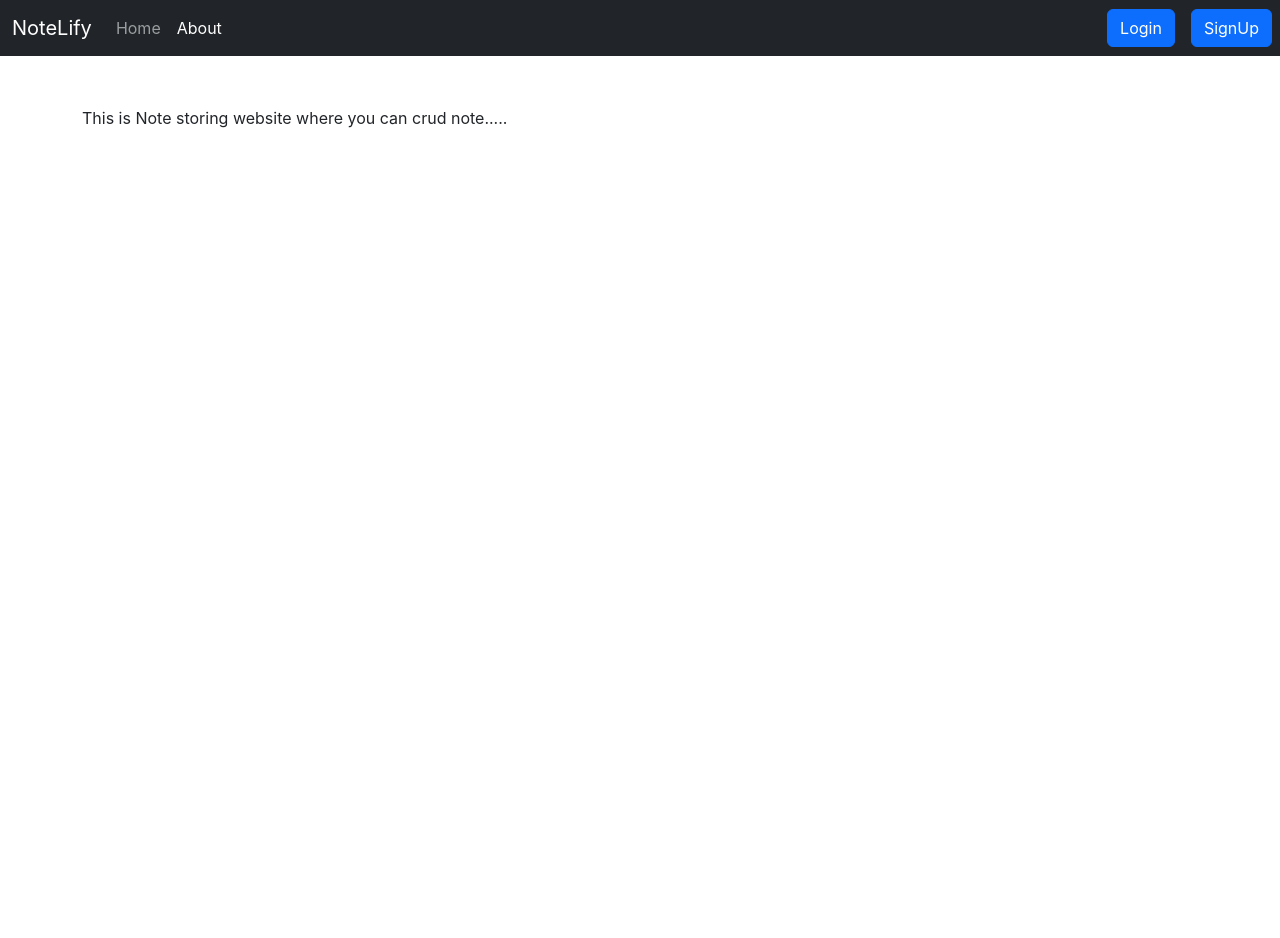
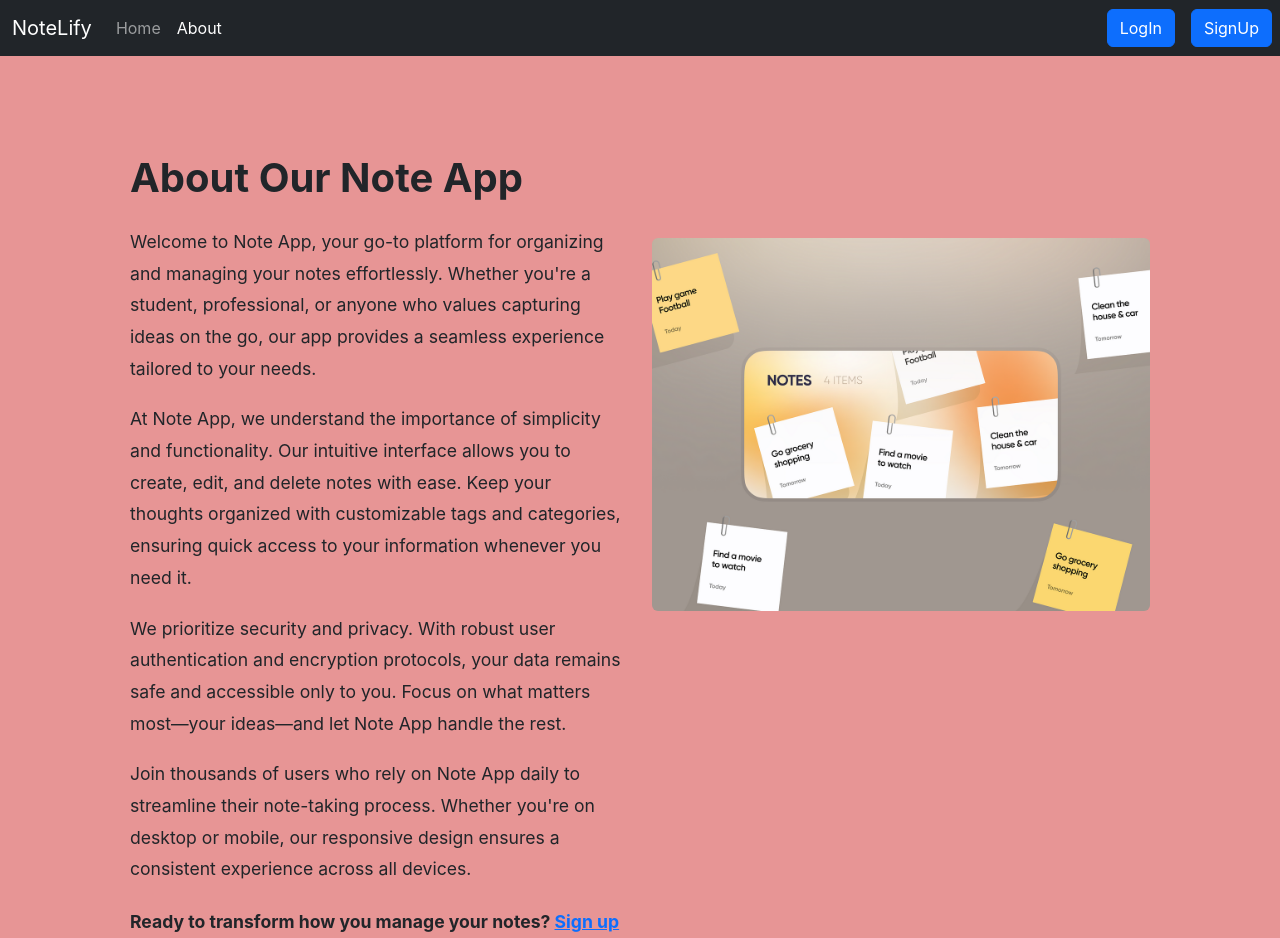
Before and after one commit to MohitGarg1234/NoteLify-ReactJs-app-, a React (Create React App) app: page /About in a window 1280 px wide. Shown: the top 938 px of the page. Before the commit the page ends 800 px from the top, so only its background shows below. Built offline with nearby package versions, Linux system fonts and the light colour scheme.

Commit message:
Some Changes

```diff
--- a/src/App.css
+++ b/src/App.css
@@ -36,3 +36,28 @@
     transform: rotate(360deg);
   }
 }
+
+
+/* About.css */
+.about-title {
+  font-size: 2.5rem;
+  font-weight: bold;
+  margin-bottom: 1.5rem;
+}
+
+.about-text {
+  font-size: 1.1rem;
+  line-height: 1.8;
+  margin-bottom: 1.2rem;
+}
+
+.about-action {
+  font-size: 1.1rem;
+  font-weight: bold;
+  margin-top: 1.5rem;
+}
+
+.about-image {
+  border-radius: 10px;
+  /* box-shadow: 0px 0px 15px rgba(0, 0, 0, 0.1); */
+}
--- a/src/App.js
+++ b/src/App.js
@@ -21,7 +21,7 @@ function App() {
     }, 1500);
 }
   return (
-    <>
+    <div  style={{ backgroundColor: '#e79595'}}>
       <NoteState>
         <Router>
           <Navbar />
@@ -42,7 +42,7 @@ function App() {
           </div>
         </Router>
       </NoteState>
-    </>
+    </div>
   );
 }
 
--- a/src/components/About.js
+++ b/src/components/About.js
@@ -1,13 +1,40 @@
-// import React , {useContext, useEffect} from 'react'
-// import noteContext from '../context/notes/noteContext'
 import React from 'react';
+import '../App.css';
+import { Link } from 'react-router-dom';
+import img from '../images/NotesAppAbout.png'
 const About = () => {
+  return (
+    <div className="container p-5">
+      <div className="row">
+        <div className="col-lg-6">
+          <div className="about-content">
+            <h2 className="about-title">About Our Note App</h2>
+            <p className="about-text">
+              Welcome to Note App, your go-to platform for organizing and managing your notes effortlessly. Whether you're a student, professional, or anyone who values capturing ideas on the go, our app provides a seamless experience tailored to your needs.
+            </p>
+            <p className="about-text">
+              At Note App, we understand the importance of simplicity and functionality. Our intuitive interface allows you to create, edit, and delete notes with ease. Keep your thoughts organized with customizable tags and categories, ensuring quick access to your information whenever you need it.
+            </p>
+            <p className="about-text">
+              We prioritize security and privacy. With robust user authentication and encryption protocols, your data remains safe and accessible only to you. Focus on what matters most—your ideas—and let Note App handle the rest.
+            </p>
+            <p className="about-text">
+              Join thousands of users who rely on Note App daily to streamline their note-taking process. Whether you're on desktop or mobile, our responsive design ensures a consistent experience across all devices.
+            </p>
+            <p className="about-action">
+              Ready to transform how you manage your notes? <Link to="/signup">Sign up</Link> today and start organizing your thoughts with Note App.
+            </p>
+          </div>
+        </div>
+        <div className="col-lg-6 mb-3" style={{marginTop:"8%"}}>
+          <div className="about-image">
+            <img src={img} className="img-fluid rounded about-image" alt="Note App Preview" />
+          </div>
+        </div>
 
-  return (
-    <div>
-      This is Note storing website where you can crud note.....
+      </div>
     </div>
-  )
+  );
 }
 
-export default About
+export default About;
--- a/src/components/AddNote.js
+++ b/src/components/AddNote.js
@@ -16,11 +16,11 @@ const AddNote = (props) => {
   }
   return (
 
-    <div className="container my-3">
+    <div className="container my-3 rounded" style={{width:"70%",backgroundColor:"#ffffff",border:"1px solid gray"}}>
       <h1>Add a Note</h1>
       <form className="my3">
         <div className="mb-3">
-          <label htmlFor="title" className="form-label">Title          </label>
+          <label htmlFor="title" className="form-label">Title</label>
           <input type="text" className="form-control"id="title" name="title" value={note.title} onChange ={onChange} aria-describedby="emailHelp" minLength={3} required/>
         </div>
         <div className="mb-3">
@@ -32,7 +32,7 @@ const AddNote = (props) => {
           <input type="text" className="form-control"id="tag" name="tag" value={note.tag} onChange ={onChange} aria-describedby="emailHelp"/>
         </div>
 
-        <button disabled={note.title.length<3 || note.description.length<5} type="submit" onClick={handleClick} className="btn btn-primary">
+        <button disabled={note.title.length<3 || note.description.length<5} type="submit" onClick={handleClick} className="btn btn-primary mb-3">
           Add Note
         </button>
       </form>
--- a/src/components/Login.js
+++ b/src/components/Login.js
@@ -18,7 +18,7 @@ const Login = (props) => {
           if(json.success){
             localStorage.setItem('token',json.authtoken)
             history("/");
-            props.showAlert("Login Successful","success")
+            props.showAlert("Login Successfull","success")
 
           }
           else{
@@ -29,20 +29,22 @@ const Login = (props) => {
         setCredentials({...credentials,[e.target.name]:e.target.value})
       }
   return (
-    <div className='mt-3'>
-      <h2 className='text-center my-2'>Login To Continue To Your Notes - iNotebook</h2>
+    <div className='d-flex justify-content-center align-items-center vh-100'>
+      <div className='p-5 rounded shadow' style={{ backgroundColor: '#ffffff', maxWidth: '400px', width: '100%' }}>
+        <h3 className='text-center mb-4' style={{ color: '#007bff' }}>Login To Continue</h3>
         <form onSubmit={handleSubmit}>
           <div className="mb-3">
-            <label htmlFor="exampleInputEmail1" className="form-label">Email address</label>
+            <label htmlFor="email" className="form-label">Email address</label>
             <input type="email" className="form-control" value={credentials.email} onChange={onChange} id="email" name='email' aria-describedby="emailHelp"/>
             <div id="emailHelp" className="form-text">We'll never share your email with anyone else.</div>
           </div>
           <div className="mb-3">
-            <label htmlFor="exampleInputPassword1" className="form-label">Password</label>
+            <label htmlFor="password" className="form-label">Password</label>
             <input type="password" className="form-control" value={credentials.password} onChange={onChange} id="password" name='password'/>
           </div>
-        <button type="submit" className="btn btn-primary">LogIn</button>
+          <button type="submit" className="btn btn-primary w-100">LogIn</button>
         </form>
+      </div>
     </div>
   )
 }
--- a/src/components/Navbar.js
+++ b/src/components/Navbar.js
@@ -37,7 +37,7 @@ const Navbar = (props) => {
     {/* {(localStorage.getItem('token')) && <p className='text-primary mx-3'>NAME</p> } */}
 
     {!localStorage.getItem('token')?<form className='d-flex'>
-      {!Login && <Link className="btn btn-primary mx-2" to="/login" role='button'>Login</Link>}
+      {!Login && <Link className="btn btn-primary mx-2" to="/login" role='button'>LogIn</Link>}
       {!Signup && <Link className="btn btn-primary mx-2" to="/signup" role='button'>SignUp</Link>}
       </form>:<button onClick={handleLogout} className="btn btn-primary mx-2"> Logout </button>}
 </nav>
--- a/src/components/Noteitem.js
+++ b/src/components/Noteitem.js
@@ -7,16 +7,19 @@ const Noteitem = (props) => {
     const {deleteNote} = context;
   return (
     <div className="col-md-3">
-      <div className="card my-2">
+      <div className="card my-2 shadow-sm" style={{ backgroundColor: '#f8f9fa', borderColor: '#007bff' }}>
         <div className="card-body">
-          <div className="d-flex align-items-center">
-            <h5 className="card-title">{note.title}</h5>
-            <h6 className="card-title mx-2">{note.tag}</h6>
-            <i className="far fa-trash-alt mx-2" onClick={()=>{deleteNote(note._id)   ;    props.showAlert("Deleted Successfully","success");
-}}></i>
-            <i className="far fa-edit mx-2" onClick={()=>{updateNote(note)}}></i>
+          <div className="d-flex justify-content-between align-items-center">
+            <div>
+              <h5 className="card-title" style={{ color: '#007bff' }}>{note.title}</h5>
+              <h6 className="card-subtitle mb-2 text-muted">{note.tag}</h6>
+            </div>
+            <div className="d-flex">
+              <i className="far fa-edit mx-2 text-primary" onClick={() => { updateNote(note) }} style={{ cursor: 'pointer' }}></i>
+              <i className="far fa-trash-alt mx-2 text-danger" onClick={() => { deleteNote(note._id); props.showAlert("Deleted Successfully", "success"); }} style={{ cursor: 'pointer' }}></i>
+            </div>
           </div>
-          <p className="card-text">{note.description}</p>
+          <p className="card-text mt-2">{note.description}</p>
         </div>
       </div>
     </div>
--- a/src/components/Notes.js
+++ b/src/components/Notes.js
@@ -71,7 +71,7 @@ const Notes = (props) => {
           </div>
         </div>
       </div>
-      <div className="row my-3">
+      <div className="row p-3" style={{minHeight:"200px"}}>
         <h1>Your Notes</h1>
         {notes.map((note) => {
           return <Noteitem key={note._id} showAlert={props.showAlert} updateNote={updateNote} note={note} />
```
Also changed, not shown: src/components/SignUp.js (+8 -7 lines), src/images/NotesAppAbout.png (added). Lines whose indentation alone changed are shown as unchanged.
